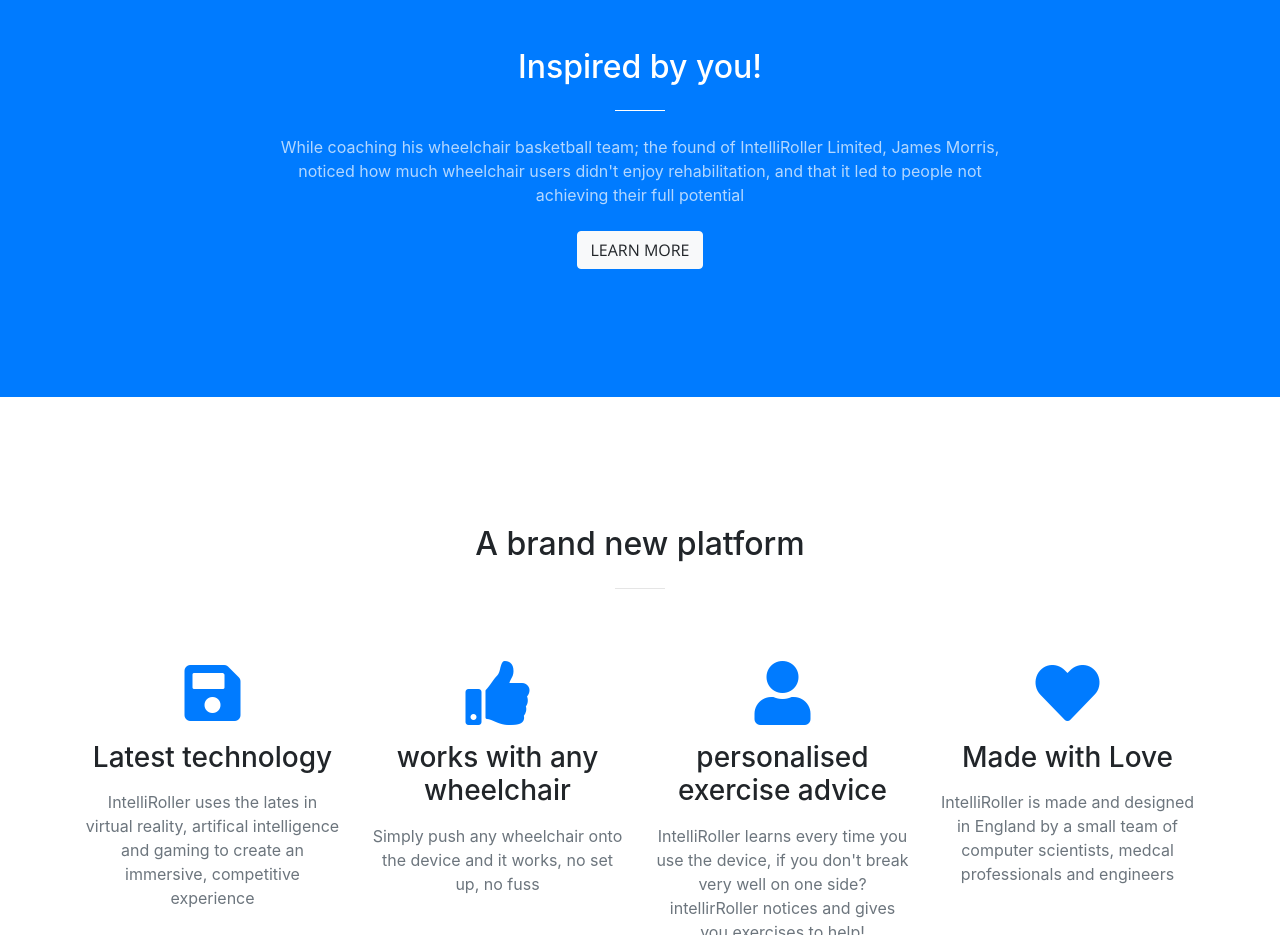
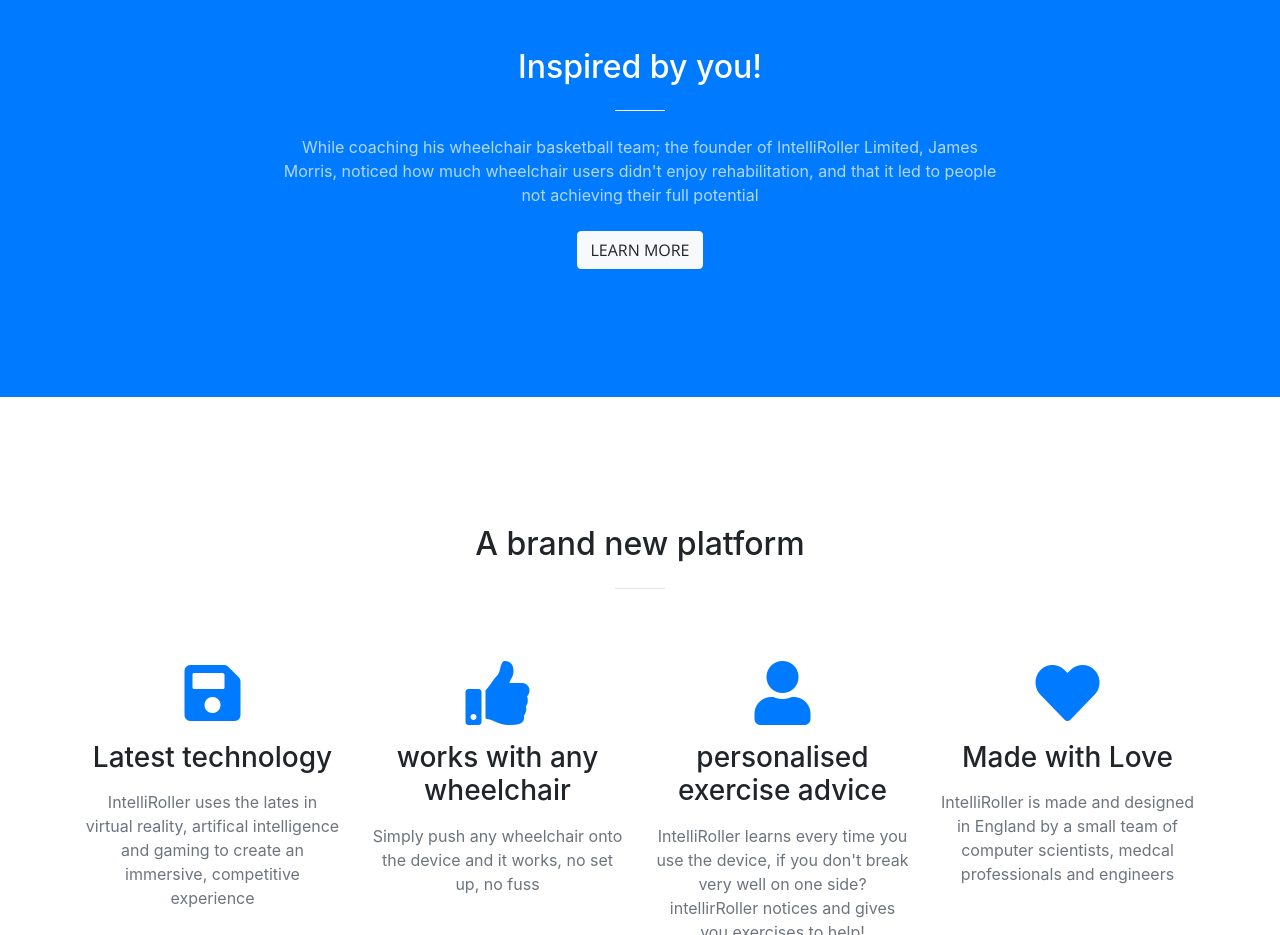
Before and after one commit to dudeyds/intelliroller.co.uk, a website with bundled scripts: page index.html in a window 1280 px wide. Shown: the part 880-1815 px from the top of the page. Built offline with nearby package versions, Linux system fonts and the light colour scheme; files whose address does not match are found by name.

Commit message:
New header image and some typos fixed

```diff
--- a/index.html
+++ b/index.html
@@ -8,7 +8,7 @@
     <meta name="description" content="">
     <meta name="author" content="">
 
-    <title>Creative - Start Bootstrap Theme</title>
+    <title>IntelliRoller</title>
 
     <!-- Bootstrap core CSS -->
     <link href="vendor/bootstrap/css/bootstrap.min.css" rel="stylesheet">
@@ -77,7 +77,7 @@
           <div class="col-lg-8 mx-auto text-center">
             <h2 class="section-heading text-white">Inspired by you!</h2>
             <hr class="light my-4">
-            <p class="text-faded mb-4">While coaching his wheelchair basketball team; the found of IntelliRoller Limited, James Morris, noticed how much wheelchair users didn't enjoy rehabilitation, and that it led to people not achieving their full potential</p>
+            <p class="text-faded mb-4">While coaching his wheelchair basketball team; the founder of IntelliRoller Limited, James Morris, noticed how much wheelchair users didn't enjoy rehabilitation, and that it led to people not achieving their full potential</p>
             <a class="btn btn-light btn-xl js-scroll-trigger" href="#services">Learn more</a>
           </div>
         </div>
```
Also changed, not shown: 1 other file.
